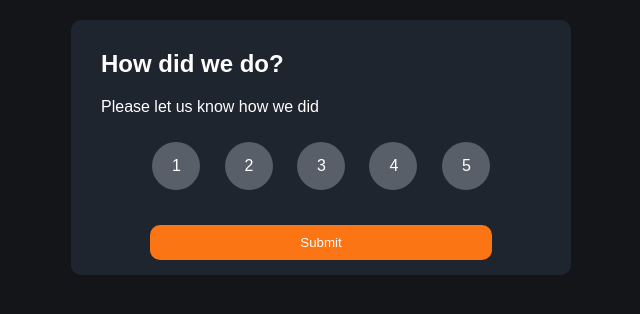
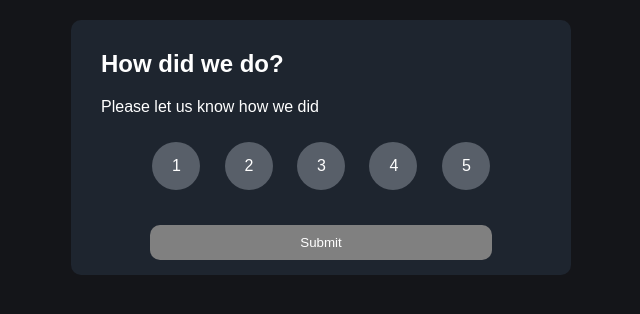
Before and after one commit to MirkusX/rating5out5, a plain HTML site: page index.html in a window 1280 px wide. Shown: the whole page, without its empty margins (319-959 px from the left). Drawn offline with Linux system fonts and the light colour scheme.

Commit message:
Add files via upload

```diff
--- a/index.css
+++ b/index.css
@@ -55,6 +55,13 @@ li:focus {
     color: #FC7514
 }
 
+button:hover {
+    cursor: pointer;
+}
+
+button:disabled {
+    background: gray;
+}
 
 div {
     text-align: center;
```
